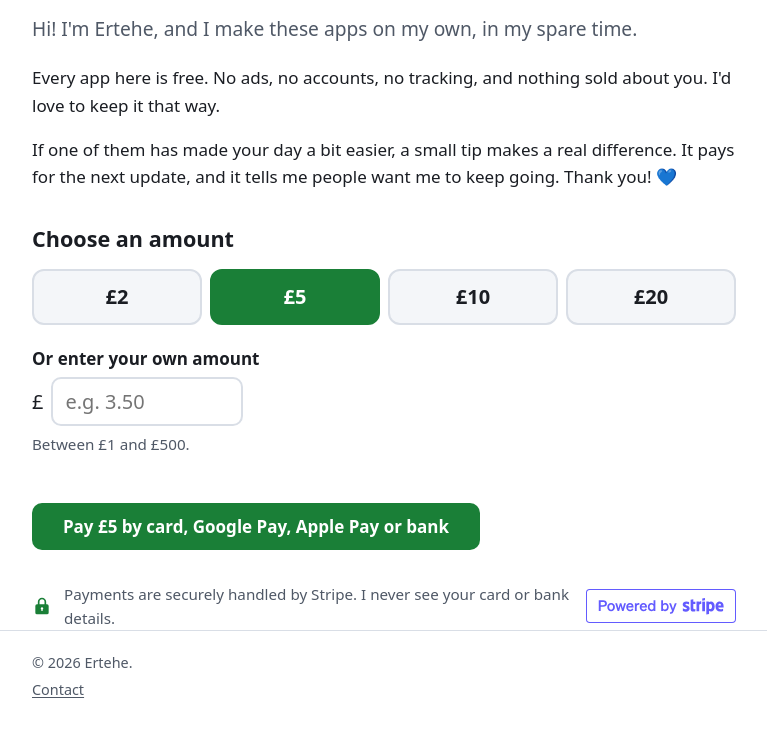
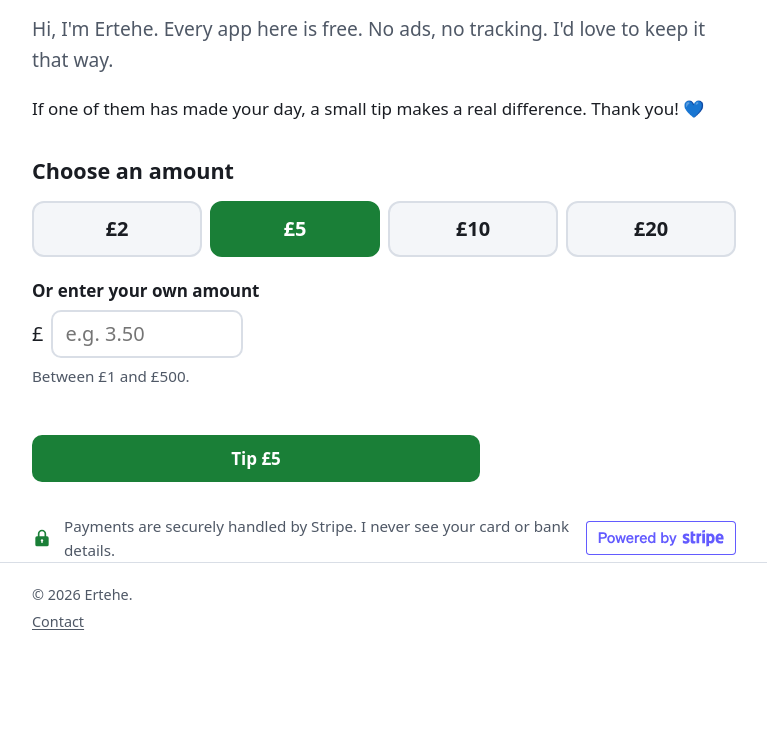
Before and after one commit to Ertejeonline/ertejeonline.github.io, a plain HTML site: page support/index.html in a window 1280 px wide. Shown: the part 148-877 px from the top of the page, without its empty margins (256-1023 px from the left). After the commit the page ends 809 px from the top, so only its background shows below. Drawn offline with Linux system fonts and the light colour scheme.

Commit message:
Support page: shorter text, button reads 'Tip £X'
Co-Authored-By: Claude Opus 5.5 <noreply@anthropic.com>
Claude-Session: https://claude.ai/code/session_01KagrWejznji8vkMDqTrvkS

```diff
--- a/support/index.html
+++ b/support/index.html
@@ -35,9 +35,8 @@
   <main id="main" class="wrap">
     <nav aria-label="Breadcrumb" class="crumbs"><ol><li><a href="/">Home</a></li><li aria-current="page">Buy me a coffee</li></ol></nav>
     <h1>Buy me a coffee</h1>
-    <p class="lede">Hi! I'm Ertehe, and I make these apps on my own, in my spare time.</p>
-    <p>Every app here is free. No ads, no accounts, no tracking, and nothing sold about you. I'd love to keep it that way.</p>
-    <p>If one of them has made your day a bit easier, a small tip makes a real difference. It pays for the next update, and it tells me people want me to keep going. Thank you! 💙</p>
+    <p class="lede">Hi, I'm Ertehe. Every app here is free. No ads, no tracking. I'd love to keep it that way.</p>
+    <p>If one of them has made your day, a small tip makes a real difference. Thank you! 💙</p>
 
     <form id="give" class="give" novalidate>
       <fieldset>
@@ -58,7 +57,7 @@
       </fieldset>
 
       <div class="pay" id="pay-methods">
-        <button type="submit" class="button coffee-pay">Pay <span class="amt">£5</span> by card, Google Pay, Apple Pay or bank<span class="visually-hidden"> (opens in a new tab)</span></button>
+        <button type="submit" class="button coffee-pay">Tip <span class="amt">£5</span><span class="visually-hidden"> (opens in a new tab)</span></button>
       </div>
       <noscript><p>This form needs JavaScript. You can also reach me through the <a href="/contact/">contact page</a>.</p></noscript>
     </form>
```
